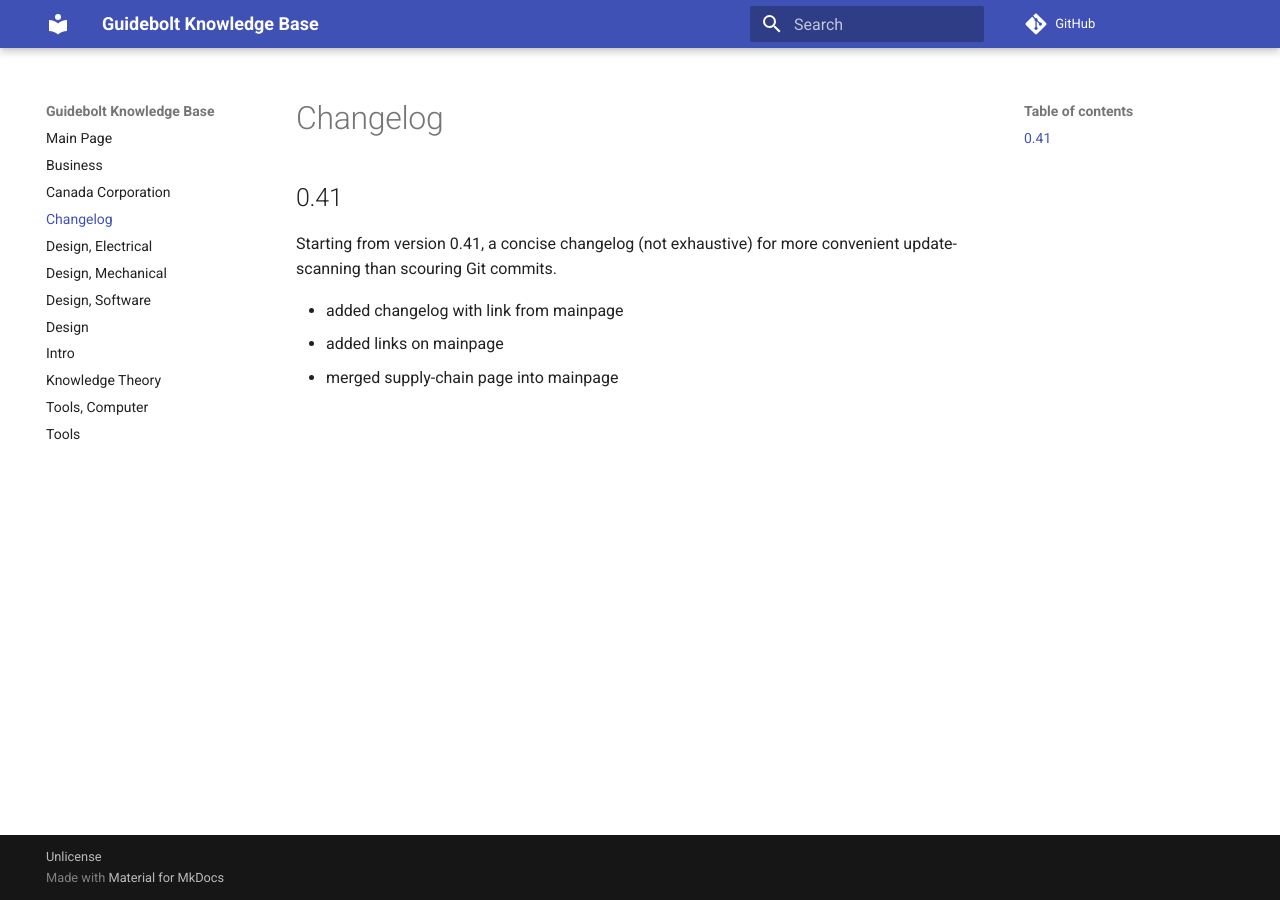
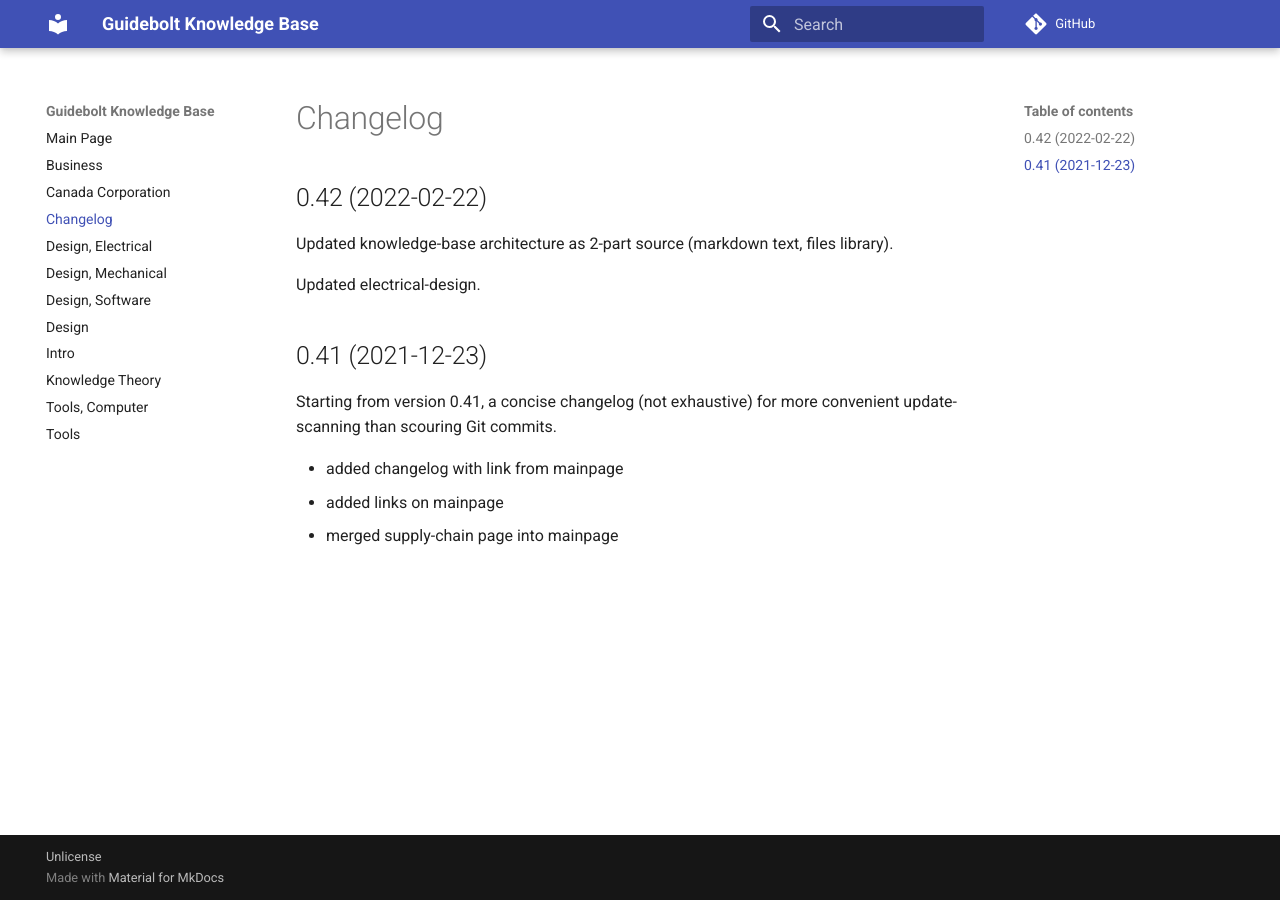
Before and after one commit to Guidebolt/knowledge, an MkDocs documentation site: the page built from docs/changelog.md, in a window 1280 px wide. Built offline with MkDocs 1.6.1 and Material for MkDocs 9.7.7, drawn with Linux system fonts in a browser that asks for light colours; comment, search, counter and statistics services are not loaded.

Commit message:
0.42 preparation

```diff
--- a/docs/changelog.md
+++ b/docs/changelog.md
@@ -1,6 +1,12 @@
 # Changelog
 
-## 0.41
+## 0.42 (2022-02-22)
+
+Updated knowledge-base architecture as 2-part source (markdown text, files library).
+
+Updated electrical-design.
+
+## 0.41 (2021-12-23)
 
 Starting from version 0.41, a concise changelog (not exhaustive) for more convenient update-scanning than scouring Git commits.
 
```
Also changed, not shown: docs/README.md (+1 -1 lines), docs/design-elec.md (+8 -5 lines).
